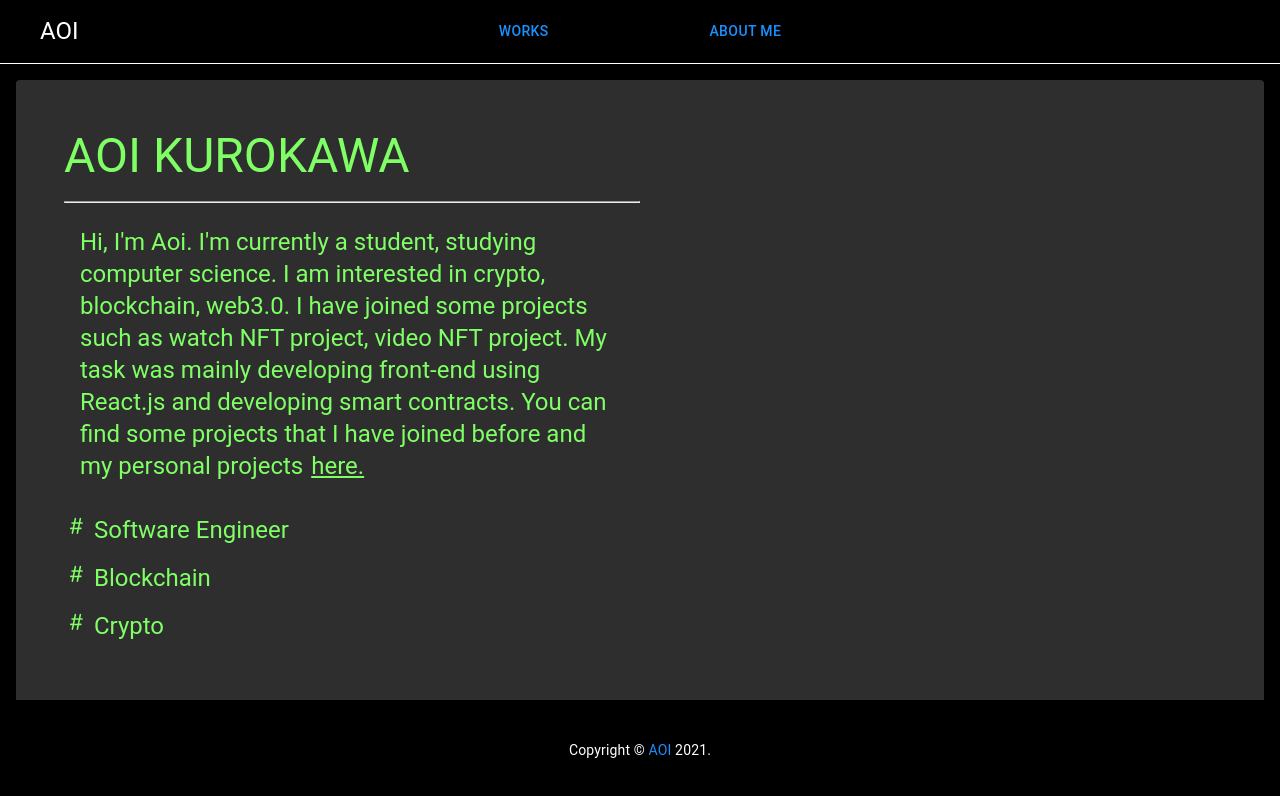
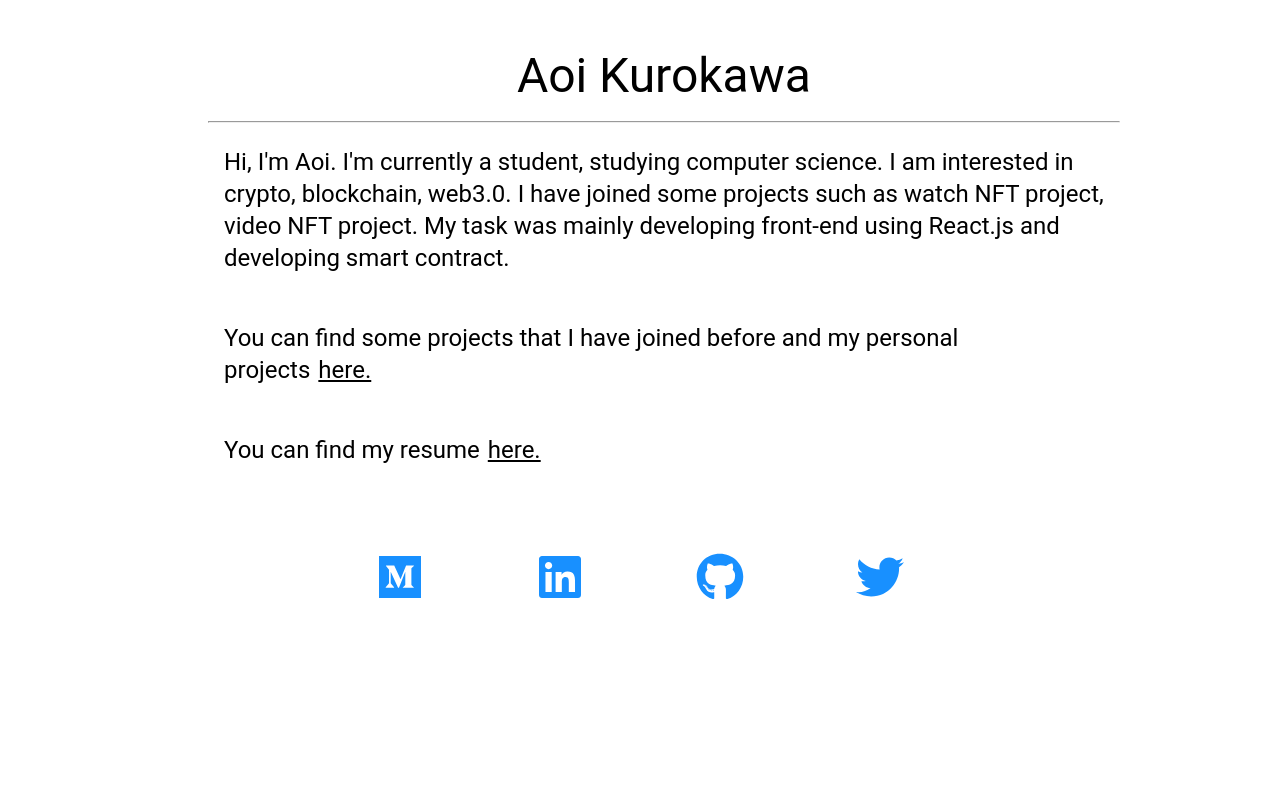
Before and after one commit to Aoi020608/get_city, a React (Create React App) app: page / in a window 1280 px wide. Shown: the top 796 px of the page. Built offline with nearby package versions, Linux system fonts and the light colour scheme.

Commit message:
Update styles

```diff
--- a/src/components/SnsApps.tsx
+++ b/src/components/SnsApps.tsx
@@ -1,6 +1,7 @@
 import { Grid } from "@material-ui/core";
 import { FaMedium, FaLinkedin, FaGithub, FaTwitter } from "react-icons/fa";
 import { createStyles, makeStyles, Theme } from "@material-ui/core/styles";
+import { Link } from "react-router-dom";
 
 const useStyles = makeStyles((theme: Theme) =>
   createStyles({
@@ -10,44 +11,48 @@ const useStyles = makeStyles((theme: Theme) =>
       justifyContent: "space-around",
       fontSize: "3rem",
       width: "100%",
-      backgroundColor: "#000",
       padding: "0 20rem",
     },
   })
 );
 
+const snses = [
+  {
+    id: 1,
+    link: "https://medium.com/@aoi01",
+    icon: <FaMedium />,
+  },
+  {
+    id: 2,
+    link: "https://www.linkedin.com/in/aoi-kurokawa-aa1744204/",
+    icon: <FaLinkedin />,
+  },
+  {
+    id: 3,
+    link: "https://github.com/Aoi1011",
+    icon: <FaGithub />,
+  },
+  {
+    id: 4,
+    link: "https://twitter.com/aoi18_en",
+    icon: <FaTwitter />,
+  },
+];
+
 export default function SnsApps() {
   const classes = useStyles();
   return (
     <Grid className={classes.loginContainer}>
-      <a
-        href="https://medium.com/@aoi01"
-        target="_blank"
-        rel="noopener noreferrer"
-      >
-        <FaMedium />
-      </a>
-      <a
-        href="https://www.linkedin.com/in/aoi-kurokawa-aa1744204/"
-        target="_blank"
-        rel="noopener noreferrer"
-      >
-        <FaLinkedin />
-      </a>
-      <a
-        href="https://github.com/Aoi1011"
-        target="_blank"
-        rel="noopener noreferrer"
-      >
-        <FaGithub />
-      </a>
-      <a
-        href="https://twitter.com/aoi18_en"
-        target="_blank"
-        rel="noopener noreferrer"
-      >
-        <FaTwitter />
-      </a>
+      {snses.map((sns) => (
+        <a
+          href={sns.link}
+          target="_blank"
+          rel="noopener noreferrer"
+          key={sns.id}
+        >
+          {sns.icon}
+        </a>
+      ))}
     </Grid>
   );
 }
--- a/src/pages/App.tsx
+++ b/src/pages/App.tsx
@@ -1,8 +1,6 @@
 import { Routes, Route, useLocation } from "react-router-dom";
 
-import Header from "../components/Header";
-import MainFeaturedPost from "../components/MainFeatured";
-import Footer from "../components/Footer";
+import Home from "./Home";
 import Works from "./Work";
 import Aboutme from "./AboutMe";
 
@@ -10,26 +8,13 @@ export default function App() {
   const location = useLocation();
   return (
     <div>
-      <Header />
-      <main
-        style={{
-          padding: "1rem",
-          backgroundColor: "#000000",
-          height: "100vh",
-          overflow: "scroll",
-          scrollbarWidth: "thin",
-        }}
-      >
+      <main>
         <Routes location={location} key={location.pathname}>
-          <Route path="/" element={<MainFeaturedPost />} />
+          <Route path="/" element={<Home />} />
           <Route path="/works" element={<Works />} />
           <Route path="/aboutme" element={<Aboutme />} />
         </Routes>
       </main>
-      <Footer
-        title="Footer"
-        description="Something here to give the footer a purpose!"
-      />
     </div>
   );
 }
--- /dev/null
+++ b/src/pages/Home/index.tsx
@@ -0,0 +1,121 @@
+import React from "react";
+import { Link } from "react-router-dom";
+import { makeStyles } from "@material-ui/core/styles";
+import Typography from "@material-ui/core/Typography";
+import Grid from "@material-ui/core/Grid";
+
+import SnsApps from "../../components/SnsApps";
+
+const useStyles = makeStyles((theme) => ({
+  mainFeaturedPost: {
+    position: "relative",
+    color: theme.palette.common.white,
+    marginBottom: theme.spacing(4),
+    backgroundSize: "cover",
+    backgroundRepeat: "no-repeat",
+    backgroundPosition: "center",
+    margin: "4rem 0 2rem 0",
+  },
+  overlay: {
+    position: "absolute",
+    top: 0,
+    bottom: 0,
+    right: 0,
+    left: 0,
+  },
+  mainFeaturedPostContent: {
+    position: "relative",
+    padding: theme.spacing(3),
+    [theme.breakpoints.up("md")]: {
+      padding: theme.spacing(6),
+      paddingRight: 0,
+    },
+    color: "#000000",
+    margin: "0 10rem",
+  },
+  buttonContainer: {
+    padding: "5rem",
+  },
+  button: {
+    padding: "1rem 6rem",
+  },
+  snsContainer: {},
+}));
+
+const MainFeaturedPost: React.FC = () => {
+  const classes = useStyles();
+
+  return (
+    <>
+      <div className={classes.overlay} />
+      <Grid container>
+        <Grid item md={12}>
+          <div className={classes.mainFeaturedPostContent}>
+            <Typography
+              component="h1"
+              variant="h3"
+              color="inherit"
+              gutterBottom
+              align="center"
+            >
+              Aoi Kurokawa
+            </Typography>
+            <hr></hr>
+            <Typography
+              variant="h5"
+              color="inherit"
+              paragraph
+              style={{ padding: "1rem" }}
+            >
+              Hi, I'm Aoi. I'm currently a student, studying computer science. I
+              am interested in crypto, blockchain, web3.0. I have joined some
+              projects such as watch NFT project, video NFT project. My task was
+              mainly developing front-end using React.js and developing smart
+              contract.
+            </Typography>
+            <Typography
+              variant="h5"
+              color="inherit"
+              paragraph
+              style={{ padding: "1rem" }}
+            >
+              You can find some projects that I have joined before and my
+              personal projects
+              <Link
+                to={"/works"}
+                style={{
+                  paddingLeft: "0.5rem",
+                  textDecoration: "underline",
+                  color: "#000000",
+                }}
+              >
+                here.
+              </Link>
+            </Typography>
+            <Typography
+              variant="h5"
+              color="inherit"
+              paragraph
+              style={{ padding: "1rem" }}
+            >
+              You can find my resume
+              <Link
+                to={"/aboutme"}
+                style={{
+                  paddingLeft: "0.5rem",
+                  textDecoration: "underline",
+                  color: "#000000",
+                }}
+              >
+                here.
+              </Link>
+            </Typography>
+          </div>
+        </Grid>
+      </Grid>
+      <SnsApps />
+    </>
+  );
+};
+
+export default MainFeaturedPost;
```
